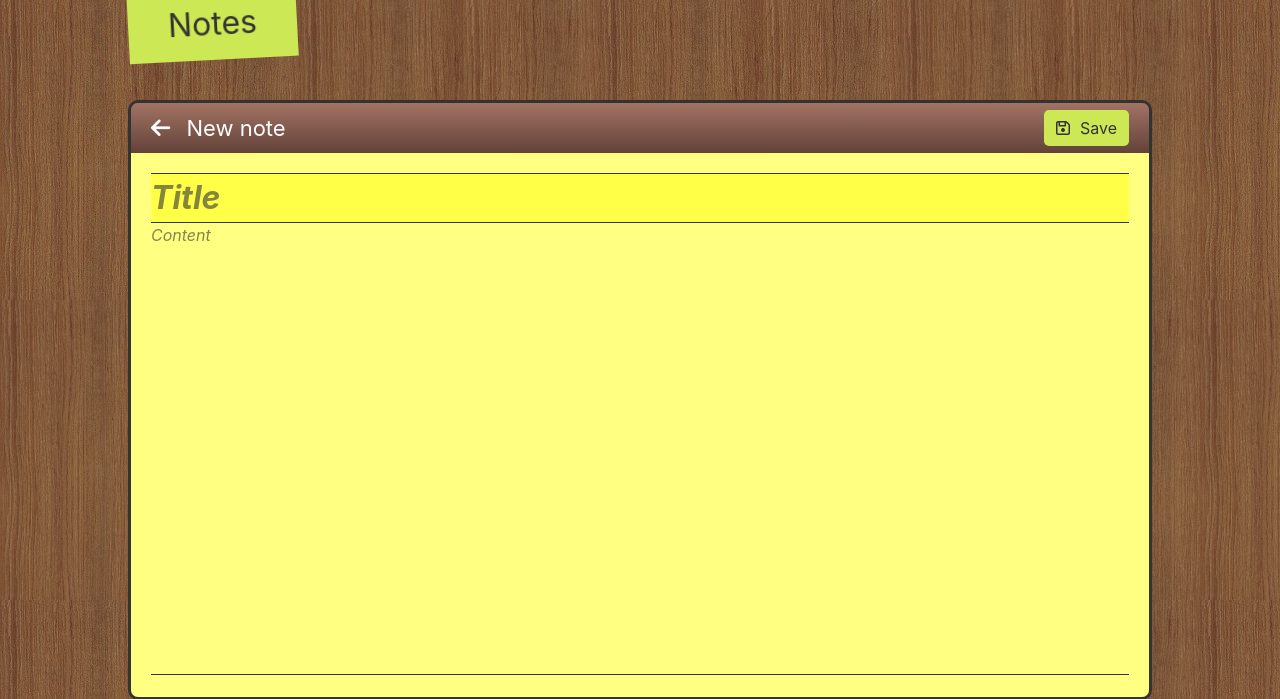
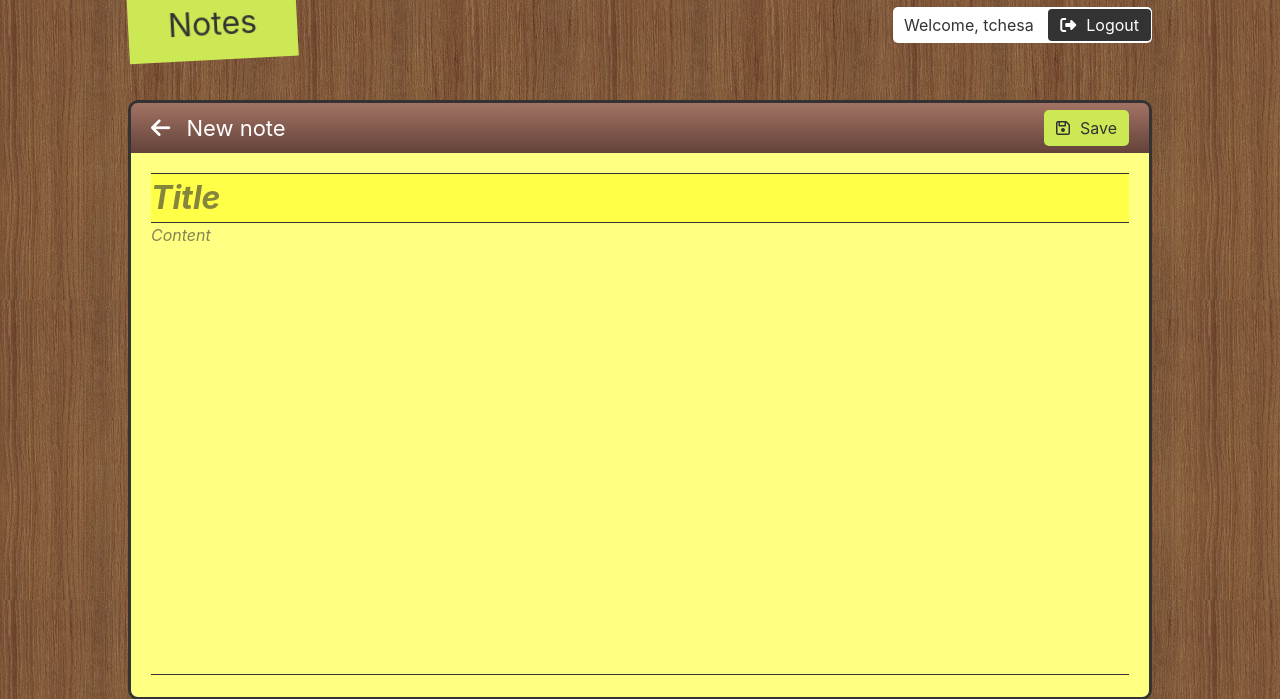
Before and after one commit to tchesa/django-notes, a Django app: page /new/ in a window 1280 px wide. Shown: the top 699 px of the page. Run offline with Django 3.2, Linux system fonts and the light colour scheme; a user stored in the database is signed in; some libraries are stand-ins or nearby versions.

Commit message:
show logged user & logout button

```diff
--- a/src/notes/settings.py
+++ b/src/notes/settings.py
@@ -29,6 +29,7 @@ ALLOWED_HOSTS = []
 
 LOGIN_URL = '/login'
 LOGIN_REDIRECT_URL = '/'
+LOGOUT_REDIRECT_URL = '/login'
 
 # Application definition
 
--- a/src/notes/urls.py
+++ b/src/notes/urls.py
@@ -17,7 +17,7 @@ from django.contrib import admin
 from django.contrib.auth.views import LoginView as login
 from django.urls import path
 from storage.views import (list_note_page, new_note_page, view_note_page, edit_note_page, delete_note_page)
-from .views import (home_page, about_page, contact_page)
+from .views import (logout_page)
 
 urlpatterns = [
   path('', list_note_page),
@@ -26,5 +26,6 @@ urlpatterns = [
   path('<int:id>/', view_note_page),
   path('<int:id>/edit', edit_note_page),
   path('<int:id>/delete', delete_note_page),
+  path('logout/', logout_page),
   path('admin/', admin.site.urls)
 ]
--- a/src/static/main.css
+++ b/src/static/main.css
@@ -39,6 +39,36 @@ header .logo {
 header .logo:hover {
   top: -6px;
   transform: rotate(0deg);
+}
+
+header .user {
+  float: right;
+  background-color: white;
+  padding: 2px 1px;
+  border-radius: 5px;
+  margin: 7px 0;
+}
+
+header .user > span {
+  display: inline-block;
+  padding: 4px 10px;
+}
+
+header .user > a {
+  display: inline-block;
+  padding: 4px 12px;
+  background-color: #333;
+  color: white !important;
+  border-radius: 4px;
+}
+
+header .user > a:hover {
+  background-color: black;
+  text-decoration: none;
+}
+
+header .user > a > i {
+  margin-right: 10px;
 }
 
 main {
@@ -325,6 +355,13 @@ textarea::placeholder {
   background-color: #CCE855;
 }
 
+form .errorlist {
+  background-color: #F49599;
+  border-radius: 5px;
+  list-style: none;
+  padding: 6px 12px
+}
+
 @media (max-width: 425px) {
   header {
     display: none;
--- a/src/templates/base.html
+++ b/src/templates/base.html
@@ -20,6 +20,16 @@
       <a href='/'>
         <span class='logo'>Notes</span>
       </a>
+
+      {% if user.is_authenticated %}
+      <div class='user'>
+        <span>Welcome, {{ user }}</span>
+        <a class='logout' href='/logout'>
+          <i class="fas fa-sign-out-alt"></i>Logout
+        </a>
+      </div>
+      {% endif %}
+
     </header>
     <main>
       {% block content %}
```
Also changed, not shown: src/notes/views.py (+5 -9 lines), src/db.sqlite3.
